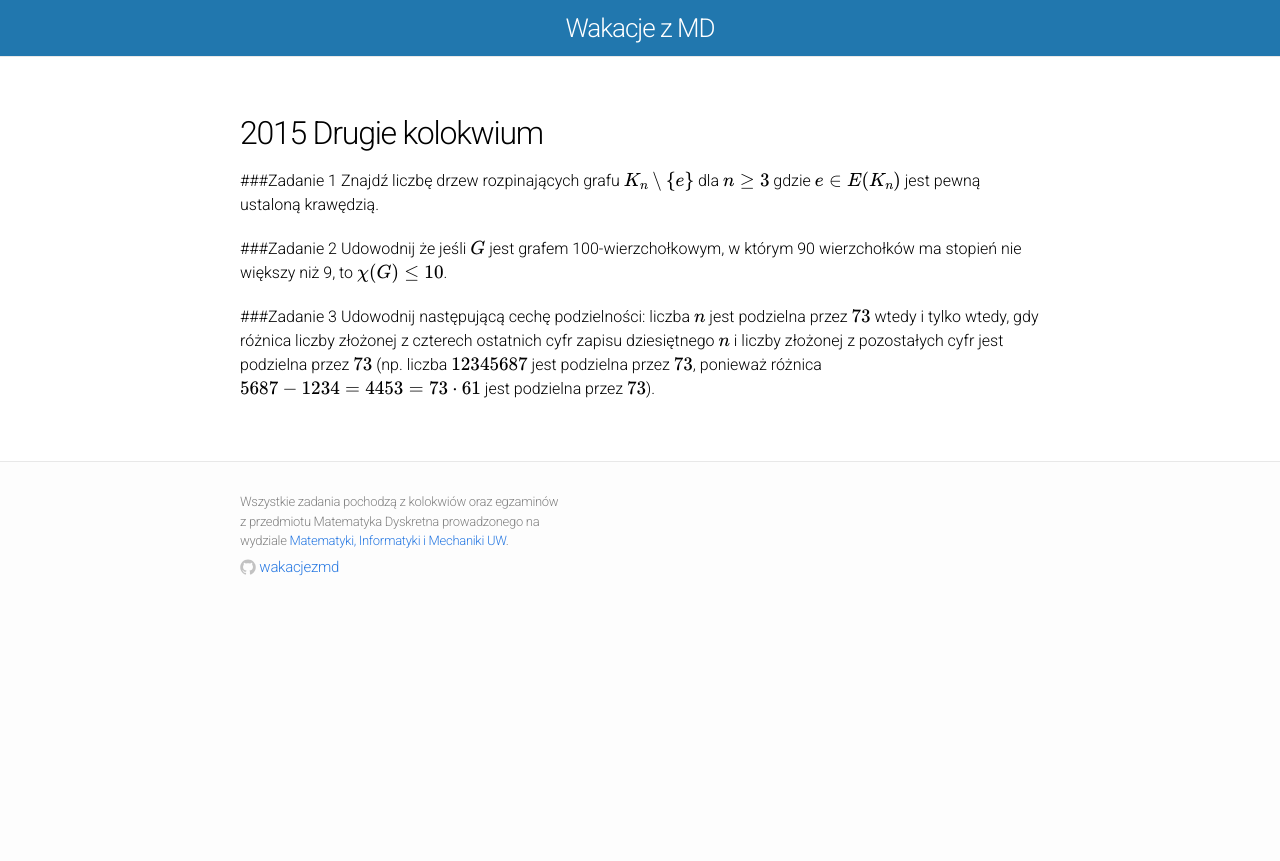
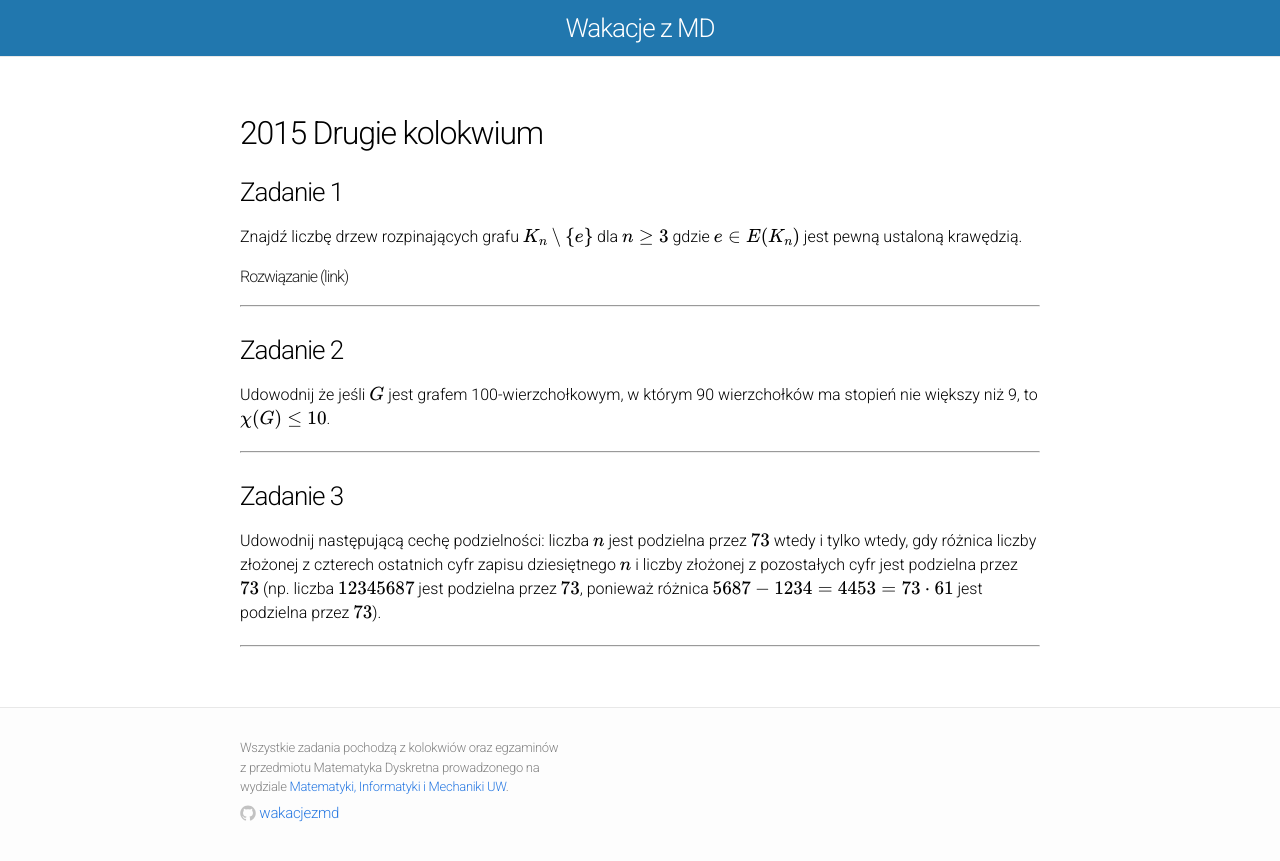
Before and after one commit to wakacjezmd/wakacjezmd.github.io, a Jekyll site: the page built from _solutions/2015/2015-kolokwium-2.md, in a window 1280 px wide. Shown: the top 861 px of the page. Built offline with Jekyll 4.4.1, drawn with Linux system fonts in a browser that asks for light colours; nearby versions of some CDN libraries; formulas are drawn with MathJax 3; our own code applies the rules of GitHub Pages for plain Markdown files.

Commit message:
Dodaj rozwiązanie ze stacka, napraw wyświetlanie numerów zadań

```diff
--- a/_solutions/2015/2015-kolokwium-2.md
+++ b/_solutions/2015/2015-kolokwium-2.md
@@ -5,17 +5,27 @@ permalink: /2015/kolokwium/2/
 
 ## 2015 Drugie kolokwium
 
-###Zadanie 1
+### Zadanie 1
 Znajdź liczbę drzew rozpinających grafu \\(K\_n\setminus \left\\{e\right\\}\\)
 dla \\(n\ge 3 \\) gdzie \\(e\in E(K\_n)\\) jest pewną ustaloną krawędzią.
 
-###Zadanie 2
+<div>
+  <h4 class="collapsible"><a href="https://math.stackexchange.com/questions/1832958">Rozwiązanie (link)</a></h4>
+</div>
+
+---
+
+### Zadanie 2
 Udowodnij że jeśli \\(G\\) jest grafem 100-wierzchołkowym, w którym 90
 wierzchołków ma stopień nie większy niż 9, to \\(\chi(G)\le 10 \\).
 
-###Zadanie 3
+---
+
+### Zadanie 3
 Udowodnij następującą cechę podzielności: liczba \\(n\\) jest podzielna
 przez \\(73\\) wtedy i tylko wtedy, gdy różnica liczby złożonej z
 czterech ostatnich cyfr zapisu dziesiętnego \\(n\\) i liczby złożonej z
 pozostałych cyfr jest podzielna przez \\(73\\) (np. liczba \\(12345687\\)
 jest podzielna przez \\(73\\), ponieważ różnica \\(5687-1234=4453=73\cdot 61\\) jest podzielna przez \\(73\\)).
+
+---
```
